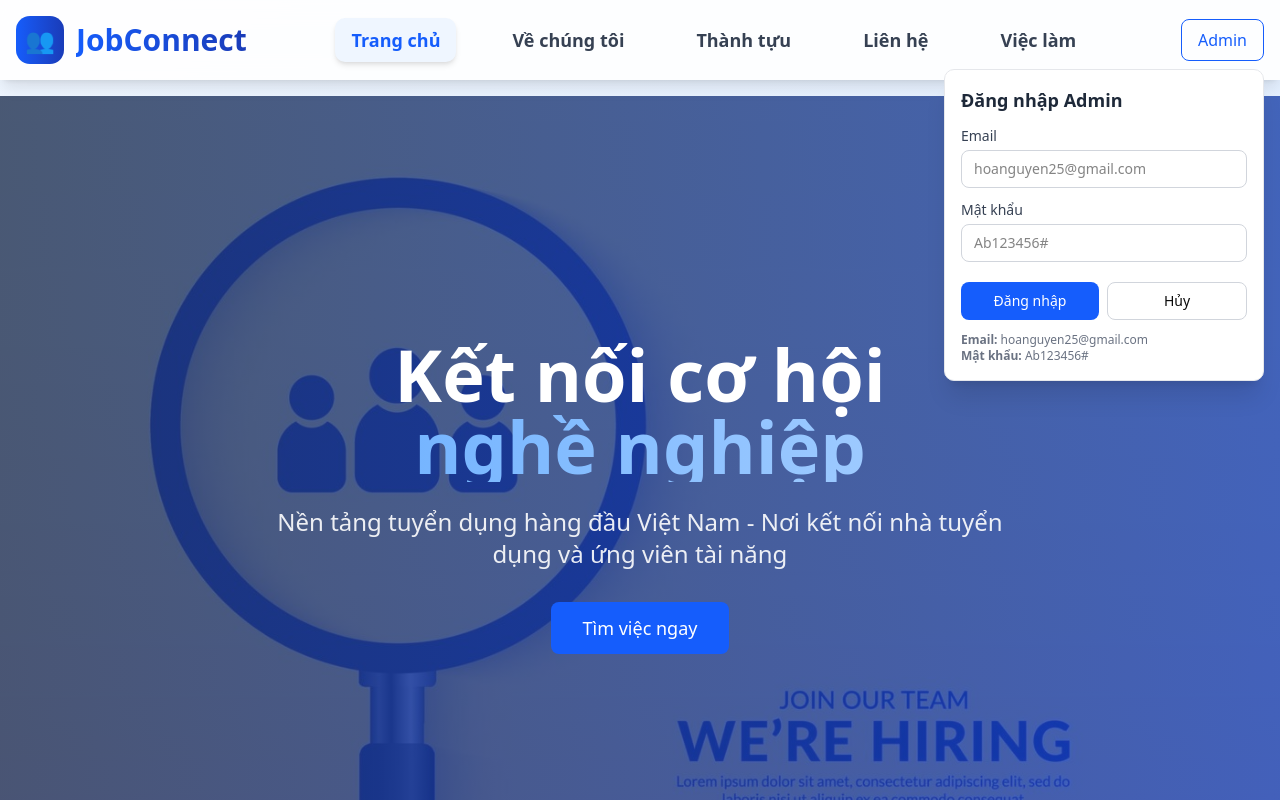
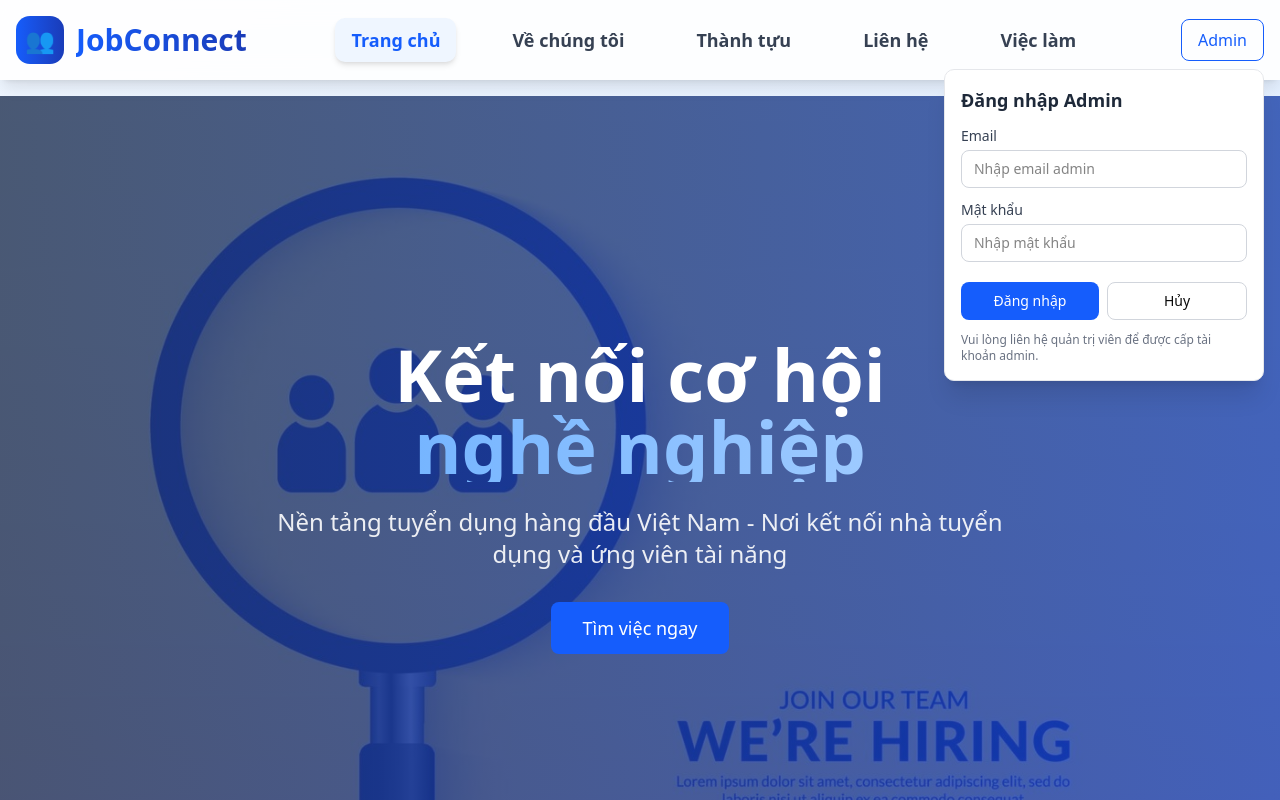
Before and after one commit to monitor001/webtuyendung, a React (Vite) app: page / in a window 1280 px wide. Both pictures are taken after a click on the button "Admin". Built offline with nearby package versions, Linux system fonts and the light colour scheme.

Commit message:
Remove admin credentials from UI - replace with generic placeholders

```diff
--- a/src/App.jsx
+++ b/src/App.jsx
@@ -1048,7 +1048,7 @@ function App() {
                           </label>
                           <input
                             type="email"
-                            placeholder="hoanguyen25@gmail.com"
+                            placeholder="Nhập email admin"
                             value={adminEmail}
                             onChange={(e) => setAdminEmail(e.target.value)}
                             className="w-full px-3 py-2 border border-gray-300 rounded-md focus:ring-2 focus:ring-blue-500 focus:border-transparent text-sm"
@@ -1061,7 +1061,7 @@ function App() {
                           </label>
                           <input
                             type="password"
-                            placeholder="Ab123456#"
+                            placeholder="Nhập mật khẩu"
                             value={adminPassword}
                             onChange={(e) => setAdminPassword(e.target.value)}
                             className="w-full px-3 py-2 border border-gray-300 rounded-md focus:ring-2 focus:ring-blue-500 focus:border-transparent text-sm"
@@ -1085,8 +1085,7 @@ function App() {
                         </div>
 
                         <div className="text-xs text-gray-500 mt-2">
-                          <p><strong>Email:</strong> hoanguyen25@gmail.com</p>
-                          <p><strong>Mật khẩu:</strong> Ab123456#</p>
+                          <p>Vui lòng liên hệ quản trị viên để được cấp tài khoản admin.</p>
                         </div>
                       </div>
                     </div>
```
Also changed, not shown: 1 other file (tests, documents, lock files or other folders).
